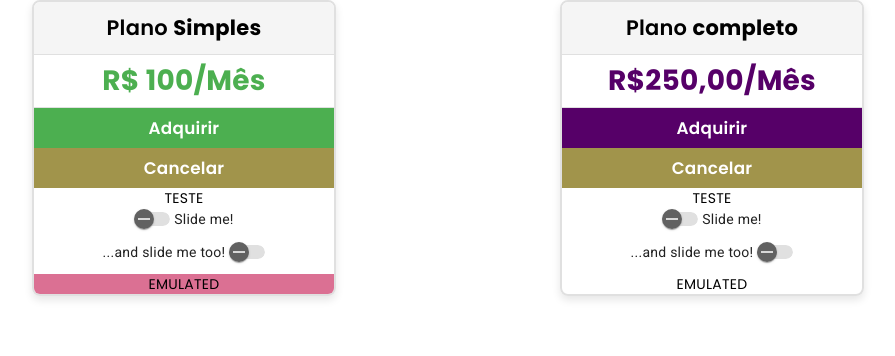
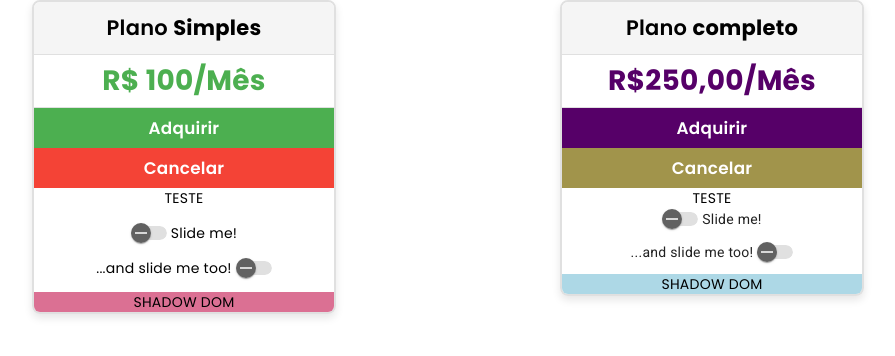
Before and after one commit to gustcustodio/curso-angular-devfortin, an Angular app in the folder componentes-e-estilizacoes/projeto-components/: page / in a window 1280 px wide. Shown: the top 356 px of the page, without its empty margins (192-1087 px from the left). Built offline with nearby package versions, Linux system fonts and the light colour scheme.

Commit message:
feat: view encapsulation ShadowDom

```diff
--- a/componentes-e-estilizacoes/projeto-components/src/app/card-roxo/card-roxo.component.html
+++ b/componentes-e-estilizacoes/projeto-components/src/app/card-roxo/card-roxo.component.html
@@ -9,6 +9,6 @@
   <p><mat-slide-toggle>Slide me!</mat-slide-toggle></p>
   <p><mat-slide-toggle labelPosition="before">...and slide me too!</mat-slide-toggle></p>
 
-  <div class="emulated">EMULATED</div>
+  <div class="shadowDom">SHADOW DOM</div>
 
 </div>
--- a/componentes-e-estilizacoes/projeto-components/src/app/card/card.component.html
+++ b/componentes-e-estilizacoes/projeto-components/src/app/card/card.component.html
@@ -9,6 +9,6 @@
   <p><mat-slide-toggle>Slide me!</mat-slide-toggle></p>
   <p><mat-slide-toggle labelPosition="before">...and slide me too!</mat-slide-toggle></p>
 
-  <div class="emulated">EMULATED</div>
+  <div class="shadowDom">SHADOW DOM</div>
 
 </div>
--- a/componentes-e-estilizacoes/projeto-components/src/app/card/card.component.scss
+++ b/componentes-e-estilizacoes/projeto-components/src/app/card/card.component.scss
@@ -27,6 +27,6 @@
   }
 }
 
-.emulated {
+.shadowDom {
   background-color: palevioletred;
 }
--- a/componentes-e-estilizacoes/projeto-components/src/app/card/card.component.ts
+++ b/componentes-e-estilizacoes/projeto-components/src/app/card/card.component.ts
@@ -19,7 +19,7 @@ interface IInfos {
   imports: [CardButtonComponent, CardCancelButtonComponent, MatSlideToggle],
   templateUrl: './card.component.html',
   styleUrl: './card.component.scss',
-  encapsulation: ViewEncapsulation.Emulated,
+  encapsulation: ViewEncapsulation.ShadowDom,
 })
 export class CardComponent {
   plano: IPlano = {
--- a/componentes-e-estilizacoes/projeto-components/src/styles.scss
+++ b/componentes-e-estilizacoes/projeto-components/src/styles.scss
@@ -10,3 +10,7 @@ body {
   margin: 0;
   font-family: Roboto, "Helvetica Neue", sans-serif;
 }
+
+.shadowDom {
+  background-color: lightblue;
+}
```
